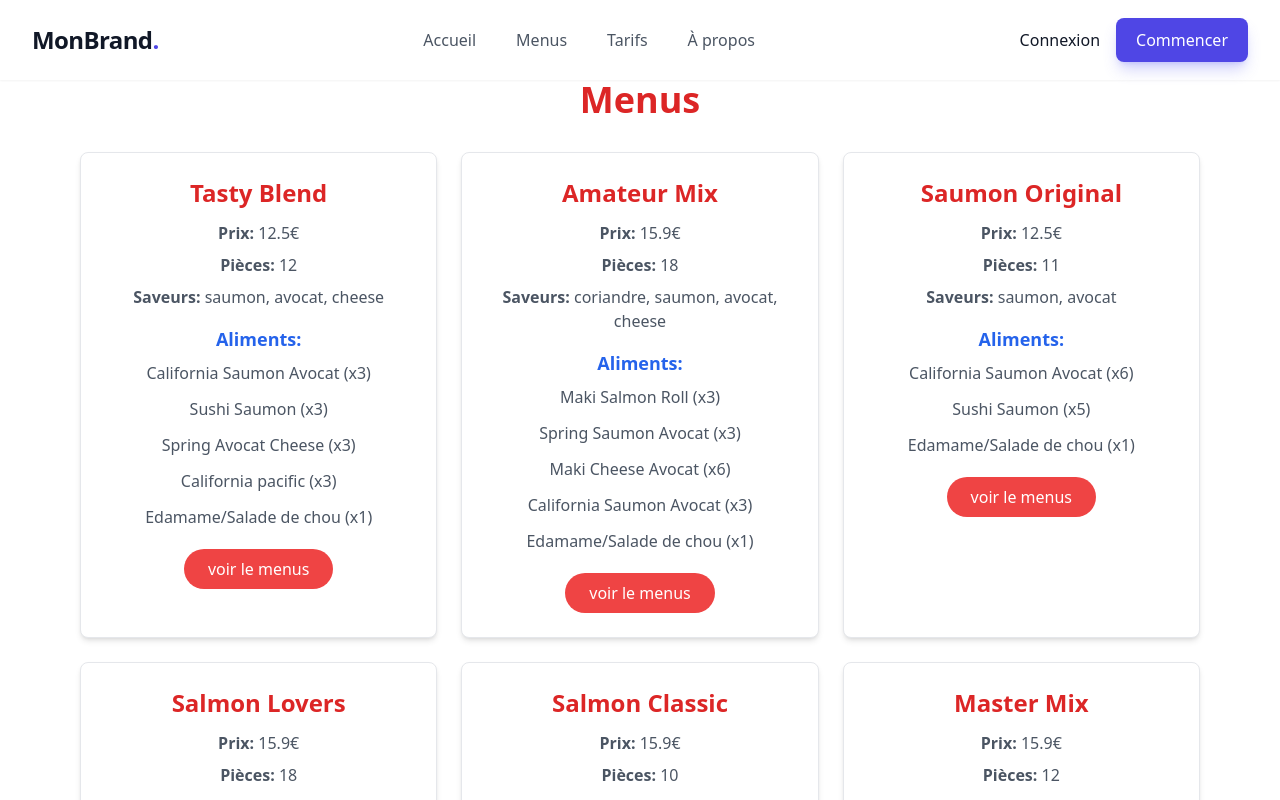
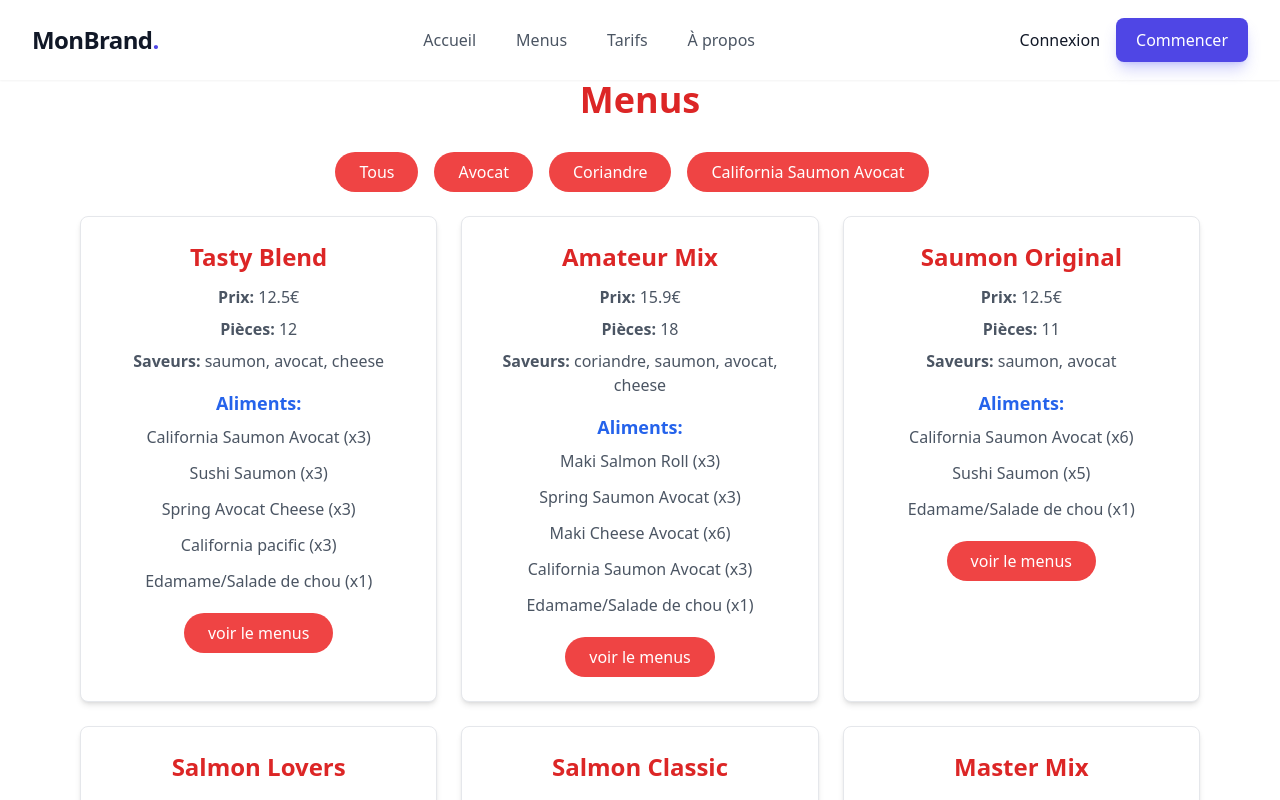
Before and after one commit to MakineIUT/sushi, a React (Vite) app in the folder SushiFast/: page /menus in a window 1280 px wide. Shown: the top 800 px of the page. Built offline with nearby package versions, Linux system fonts and the light colour scheme.

Commit message:
derniere version

```diff
--- a/SushiFast/src/Pages/menus.jsx
+++ b/SushiFast/src/Pages/menus.jsx
@@ -4,13 +4,33 @@ import boxes from "../DATA/boxes.json";
 function Menus() {
   const [Boxes, setBoxes] = useState([]);
 
-  useEffect(() => {
-    setBoxes(boxes);
-  }, []);
+useEffect(() => {
+  setBoxes(boxes);
+}, []);
+
+const F_saveurs = (saveurs) => {
+  const filtered = boxes.filter(box => box.saveurs.includes(saveurs));
+  setBoxes(filtered);
+};
+
+const F = (nom) => {
+  const filtered = boxes.filter(box => box.nom.includes(nom));
+  setBoxes(filtered);
+};
+
+
 
   return (
     <div className="max-w-7xl mx-auto p-8">
       <h1 className="text-4xl font-bold text-center text-red-600 mb-8">Menus</h1>
+      <div className="mb-6 flex justify-center">
+        <button className="bg-red-500 mr-4 rounded-full  hover:bg-red-600 transition px-6 py-2 text-white" onClick={() => setBoxes(boxes)}>Tous</button>
+        <button className="bg-red-500 mr-4 rounded-full  hover:bg-red-600 transition px-6 py-2 text-white" onClick={() => F_saveurs("avocat")}>Avocat</button>
+       <button className="bg-red-500 mr-4 rounded-full  hover:bg-red-600 transition px-6 py-2 text-white" onClick={() => F_saveurs("coriandre")}>Coriandre</button>
+
+        <button className="bg-red-500 mr-4 rounded-full  hover:bg-red-600 transition px-6 py-2 text-white" onClick={() => F("California Saumon Avocat")}>California Saumon Avocat</button>
+
+      </div>
       <div className="grid grid-cols-1 md:grid-cols-2 lg:grid-cols-3 gap-6">
         {Boxes.map((box) => (
           <div key={box.id} className="border border-gray-200 rounded-lg p-6 bg-white shadow-md hover:shadow-xl hover:-translate-y-2 transition duration-500">
```
